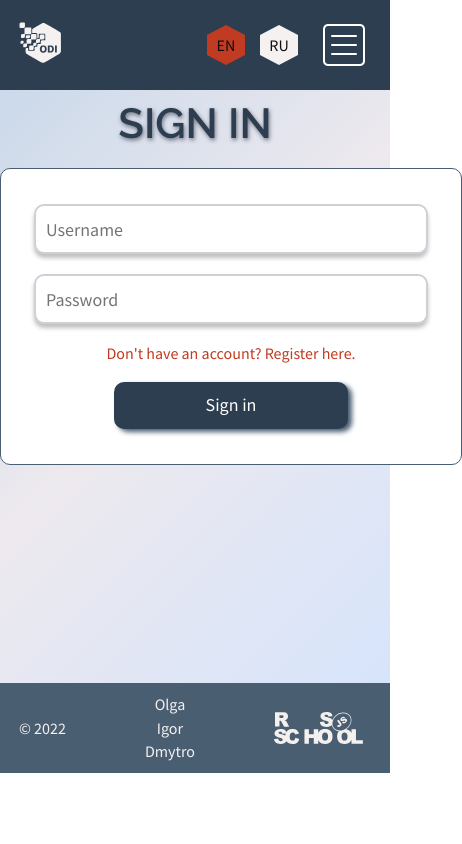
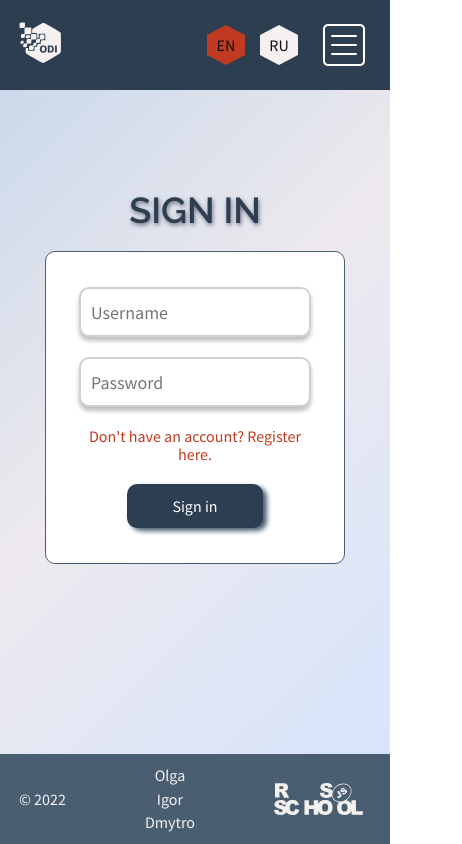
Before and after one commit to DStukalo/ODI-project, a React (Create React App) app in the folder odi-project/: page /authorization/login in a window 390 px wide. Shown: the whole page, 462 px wide, since content can reach past the window. Built offline with nearby package versions, Linux system fonts and the light colour scheme.

Commit message:
feat: add adaptive for auth page

```diff
--- a/odi-project/src/components/Header/Navigation/Navigation.module.scss
+++ b/odi-project/src/components/Header/Navigation/Navigation.module.scss
@@ -26,7 +26,6 @@
     }
   }
 }
-
 .list {
   display: flex;
   justify-content: space-between;
@@ -51,15 +50,15 @@
         gap: 8px;
         position: absolute;
         top: 0;
-        right: 0;
         background-color: var(--color-background-primary-grey-a1);
         height: 28vh;
         z-index: 10;
-        width: 290px;
+        width: 100%;
         right: -100%;
       }
       .show {
         right: 0;
+        left: 0;
       }
     }
     .nav_overlay {
--- a/odi-project/src/pages/Authorization page/AuthorizationPage.module.scss
+++ b/odi-project/src/pages/Authorization page/AuthorizationPage.module.scss
@@ -2,8 +2,8 @@
   display: flex;
   flex-direction: column;
   align-items: center;
-  padding-top: 50px;
-  height: 75vh;
+  justify-content: center;
+  min-height: calc(100vh - 0px - 60px);
   background: linear-gradient(135deg, rgb(196, 214, 234), rgb(237, 233, 238), rgb(214, 228, 251));
   h2 {
     font-family: "Raleway", sans-serif;
@@ -11,7 +11,6 @@
     color: var(--color-background-primary-grey-a1);
     font-size: var(--font-size-a1);
     text-shadow: 1px 2px 4px #6f7282;
-    padding-top: 50px;
     text-transform: uppercase;
   }
 }
@@ -86,7 +85,7 @@
   border: none;
   box-sizing: border-box;
   display: block;
-  font-size: 18px;
+  font-size: var(--font-size-a23);
   font-weight: 400;
   height: auto;
   padding: 13px;
@@ -104,3 +103,20 @@
     color: var(--color-primary-white-a1);
   }
 }
+
+@media (max-width: 600px) {
+  .auth {
+    min-height: calc(100vh - 0px - 90px);
+    h2 {
+      font-size: var(--font-size-a11);
+    }
+  }
+  .form_auth {
+    max-width: 300px;
+    width: 100%;
+    box-sizing: border-box;
+  }
+  .form_button {
+    font-size: var(--font-size-a3);
+  }
+}
--- a/odi-project/src/pages/Profile page/ProfilePage.module.scss
+++ b/odi-project/src/pages/Profile page/ProfilePage.module.scss
@@ -56,7 +56,7 @@
         background-color: var(--color-background-primary-grey-a1);
         color: white;
         box-shadow: 4px 3px 5px var(--color-background-primary-grey-a2);
-        font-size: 18px;
+        font-size: var(--font-size-a23);
         font-weight: 400;
         &:hover {
           cursor: pointer;
@@ -78,19 +78,7 @@
       .form_buttons {
         button {
           width: 80px;
-          padding: 13px;
-          box-sizing: border-box;
-          border-radius: 4px;
-          border: none;
-          display: flex;
-          align-items: center;
-          justify-content: center;
-          transition: all 400ms linear;
-          background-color: var(--color-background-primary-grey-a1);
-          color: white;
-          box-shadow: 4px 3px 5px var(--color-background-primary-grey-a2);
           font-size: var(--font-size-a3);
-          font-weight: 400;
           &:hover {
             cursor: pointer;
             background-color: var(--color-primary-orange-a2);
--- a/odi-project/src/styles/variables.scss
+++ b/odi-project/src/styles/variables.scss
@@ -18,6 +18,7 @@
   --font-size-a11: 36px;
   --font-size-a2: 24px;
   --font-size-a22: 20px;
+  --font-size-a23: 18px;
   --font-size-a3: 16px;
 
   --color-disabled: #808080;
```
